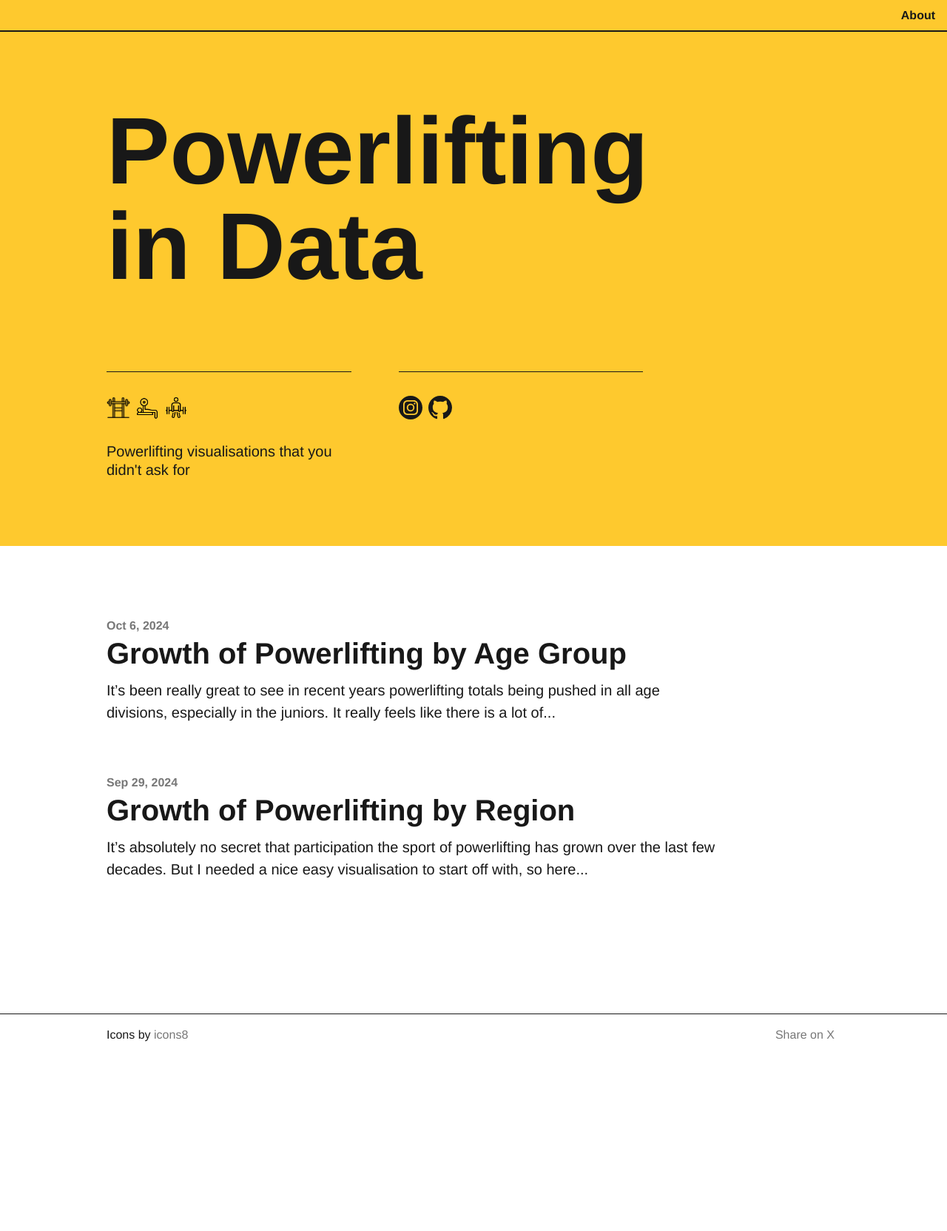
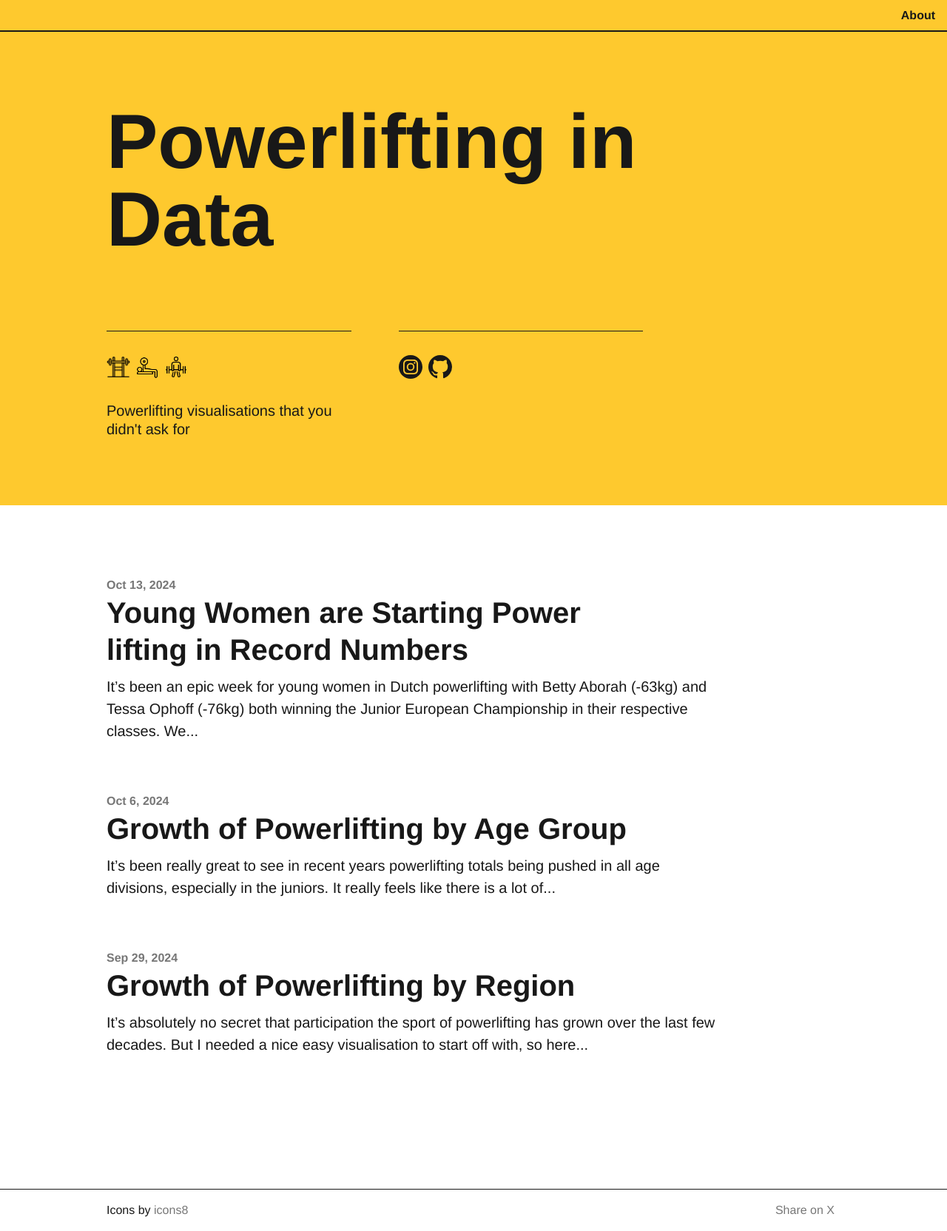
Before and after one commit to adele97/powerlifting-insights, a Jekyll site: the page built from docs/index.markdown, in a window 1280 px wide. Shown: the whole page at 74% size. Built offline with Jekyll 4.4.1, drawn with Linux system fonts in a browser that asks for light colours; comment, search, counter and statistics services are not loaded; before the commit the page ends 1427 px from its top, so only the background shows below that.

Commit message:
add latest post, reduce heading 0 size

```diff
--- /dev/null
+++ b/docs/_posts/2024-10-13-growth-by-gender-and-age.markdown
@@ -0,0 +1,41 @@
+---
+layout: post
+title:  "Young Women are Starting Power<wbr>lifting in Record Numbers"
+date:   2024-10-13 12:59:23 +0200
+categories: posts
+---
+
+It's been an epic week for young women in Dutch powerlifting with [Betty Aborah](https://www.instagram.com/bettylifts/) (-63kg) and [Tessa Ophoff](https://www.instagram.com/tessaophoff/) (-76kg) both winning the Junior European Championship in their respective classes.
+We also saw Elise Idora claim victory in the -63kg subjuniors. Congratulations!!
+
+It's amazing to see young women absolutely crushing it on the platform at an elite level. But you can't become elite unless you participate, which leads to me to my favourite visualisations yet.
+
+First up, we can see participation of women in (IPF-affiliate) powerlifting absolutely exploding since 2010. In that year 18.4% of lifters in their first meet were women, which has increased to 30.9% in 2023.
+
+For reasons not yet apparent in the data, this number has dropped at bit since 2017, where it peaked at 33.8%. I plan to uncover potential reasons for this in a later analysis. Overall though, the trend is positive and the gender gap is closing.
+
+<div class="custom-chart">
+  <div class="html-content">
+    {% include charts/first-meet-participation-by-gender.html %}
+  </div>
+  <div class="svg-content">
+    <img src="/assets/charts/first-meet-participation-by-gender.svg" alt="gender demographics in powerlifting 1970 to 2023">
+  </div>
+</div>
+
+Next, I extend the chart we saw [last week]({{ "/posts/2024/10/06/ten-year-growth-rate-by-age.html" | relative_url }}), and split the average annual growth rate by age groups into gender as well. In every age group, we see girls and women outpacing the boys and men.
+
+The women aged 21-25 stand out, growing at an average pace of 13.3% per year over the last 10 years, compared to 7.2% for men in the same age group. This is followed by women aged 26-30 at 10.5%, and 61-70 at 10.1%.
+Yes you read that right, 61-70. Women, young and old, are flocking to the sport.
+
+<div class="custom-chart">
+  <div class="html-content">
+    {% include charts/annual-growth-by-gender.html %}
+  </div>
+  <div class="svg-content">
+    <img src="/assets/charts/annual-growth-by-gender.svg" alt="average annual growth of powerlifting by gender and age group 2013 to 2023">
+  </div>
+</div>
+
+
+This is makes me even more excited for the future of powerlifting, and the future of women, as we collectively start to see the benefits of living in a strong body.
--- a/docs/_sass/_variables.scss
+++ b/docs/_sass/_variables.scss
@@ -6,8 +6,8 @@ $prose-font-size: 20px;
 
 
 // Type scale
-$h0-mobile: 64px;
-$h0-desktop: 128px;
+$h0-mobile: 52px;
+$h0-desktop: 104px;
 
 $h1-size: 40px !default;
 $h2-size: 32px !default;
```
Also changed, not shown: docs/_includes/charts/annual-growth-by-gender.html (added, +66 -0 lines), docs/_includes/charts/first-meet-participation-by-gender.html (added, +85 -0 lines), docs/assets/charts/annual-growth-by-gender.svg (added), docs/assets/charts/first-meet-participation-by-gender.svg (added).
